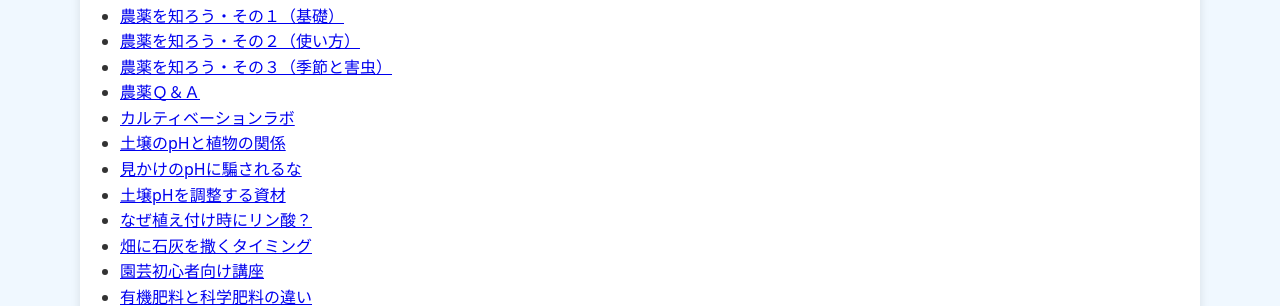
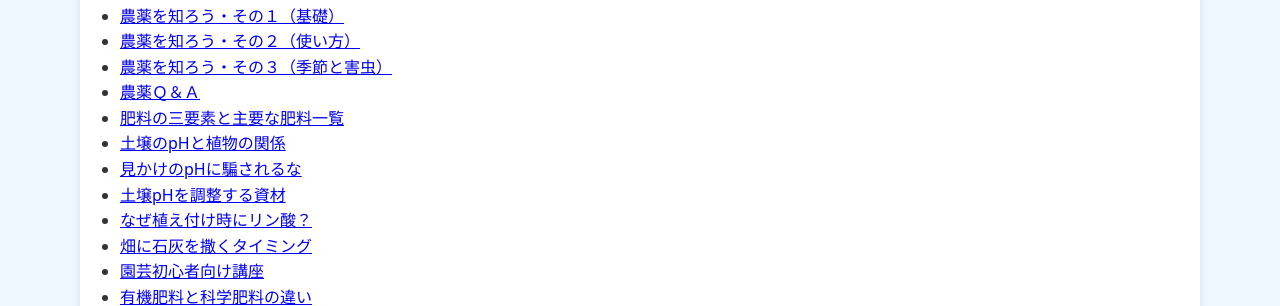
Before and after one commit to shiitake-garden/shiitake-garden.github.io, a Jekyll site: the page built from column/index.html, in a window 1280 px wide. Shown: the part 514-820 px from the top of the page. Built offline with Jekyll 4.4.1, drawn with Linux system fonts in a browser that asks for light colours.

Commit message:
Update column_npk.html

```diff
--- a/column/column_npk.html
+++ b/column/column_npk.html
@@ -1,6 +1,6 @@
 ---
 layout: default_care
-title: カルティベーションラボ
+title: 肥料の三要素と主要な肥料一覧
 ---
 
 
```
